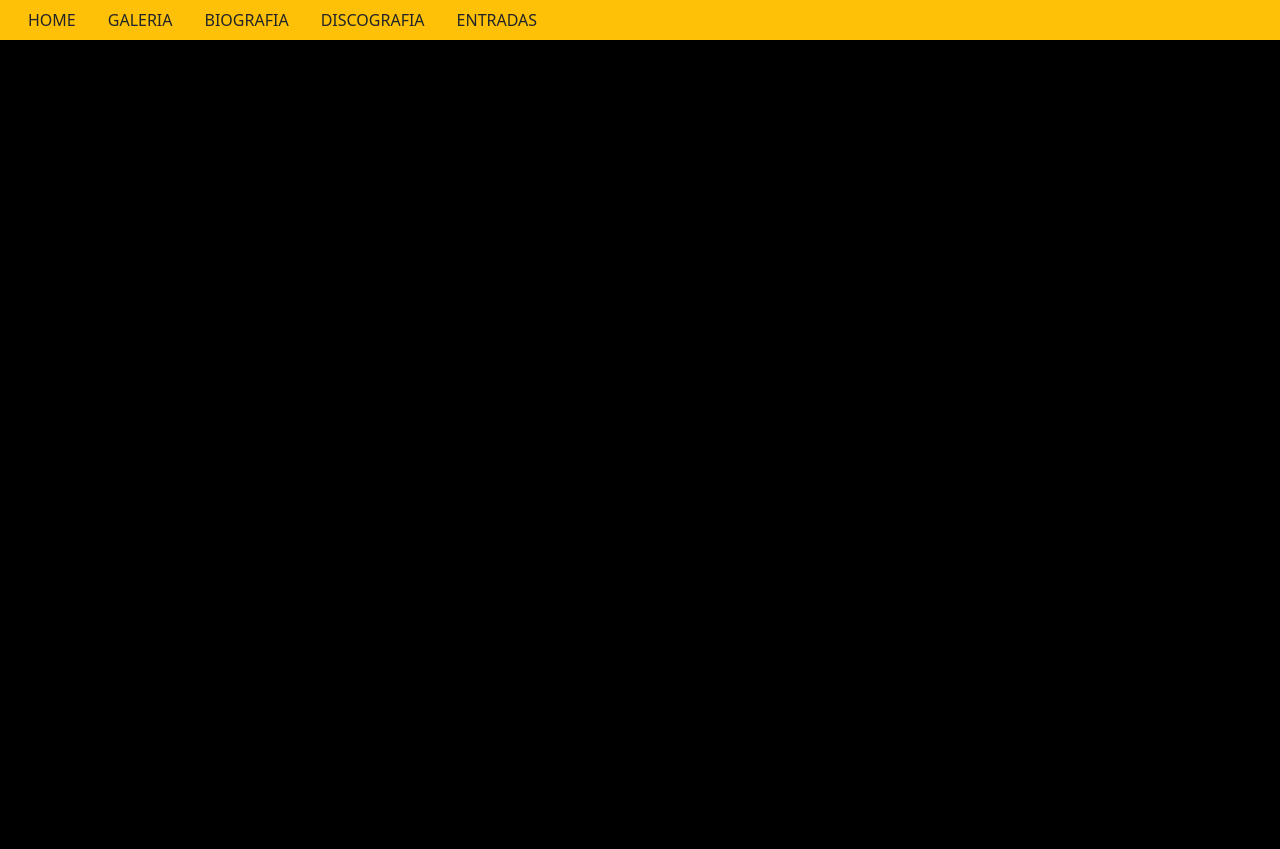
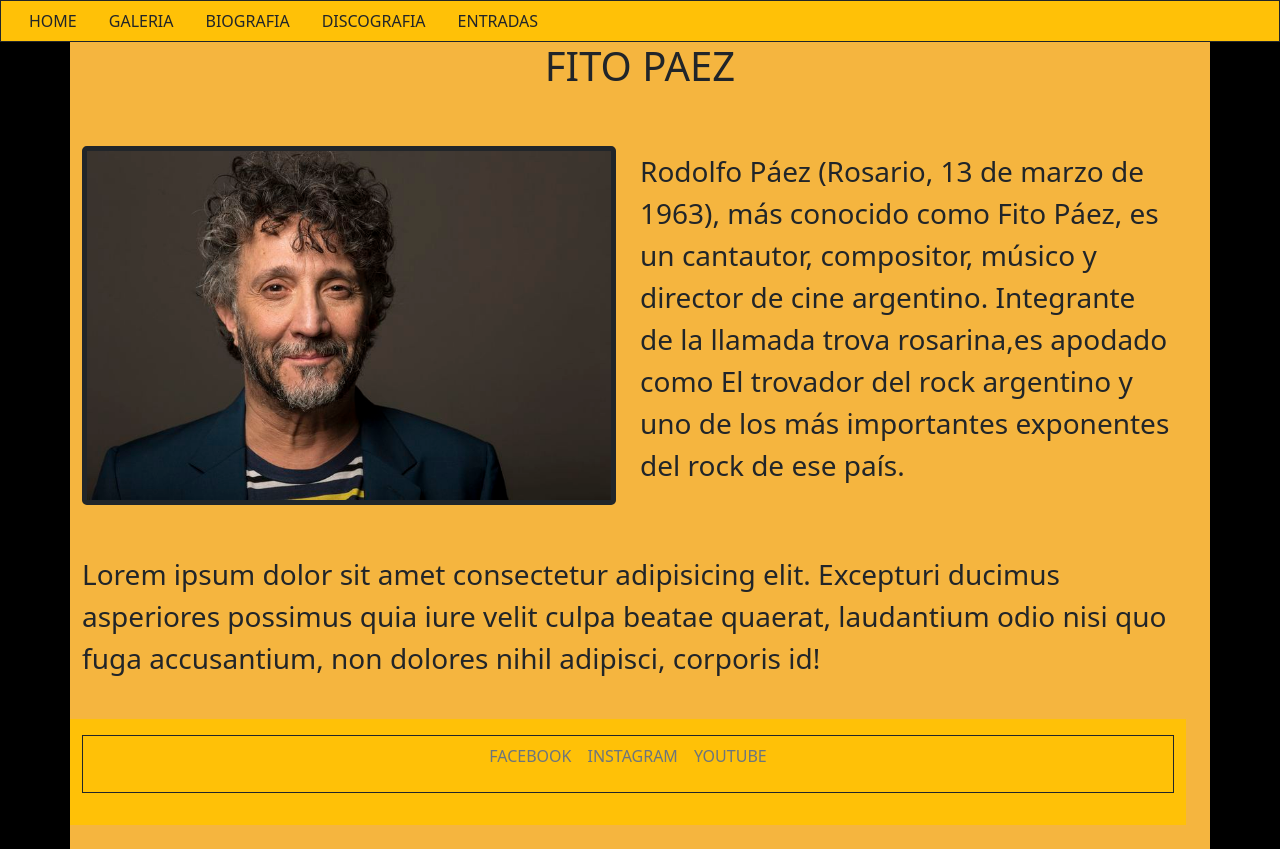
Before and after one commit to ArielFerraro/TrabajoBootstrap, a plain HTML site: page index.html in a window 1280 px wide. Before the commit the page ends 800 px from the top, so only its background shows below. Drawn offline with nearby package versions, Linux system fonts and the light colour scheme.

Commit message:
se le agergó estilo a la web

```diff
--- a/index.html
+++ b/index.html
@@ -8,9 +8,9 @@
     <link rel="stylesheet" href="style.css">
 </head>
 <body>
-    <div class="container-fluid">
+    <div class="container-fluid fondo_negro">
             <div class="row">
-            <div class="col-md-12 bg-warning">
+                <div class="bg-warning border border-dark">
                     <ul class="nav">
                         <li class="nav-item">
                             <a class="nav-link active text-dark" aria-current="page" href="#">HOME</a>
@@ -29,14 +29,46 @@
                         </li>
                     </ul>
             </div>
+
     </div>
-        <div class="container">
+    <div class="container-fluid">
+        <div class="container fondo_container">
                 <div class="row">
-                <div class="col-md-12 bg-warning">
-
+                    <div class="col-md-12 text-center pb-5">
+                        <div>
+                        <h1>FITO PAEZ</h1>
+                        </div>
+                </div>
+                <div class="row">
+                    <div class="col-md-6">
+                        <div>
+                        <img src="./imagen/fitopaezz.jpg" class="border border-dark border border-5 rounded-3 img-fluid " alt="fito paez">
+                        </div>
+                    </div>
+                    <div class="col-md-6 pt-1 fs-3">
+                        <div>
+                            <p>Rodolfo Páez (Rosario, 13 de marzo de 1963), más conocido como Fito Páez, es un cantautor, compositor, músico y director de cine argentino. Integrante de la llamada trova rosarina,es apodado como El trovador del rock argentino y uno de los más importantes exponentes del rock de ese país.</p>
                         </div>
                     </div>
                 </div>
+                <div class="row">
+                    <div class="pt-5 fs-3">
+                        <p>Lorem ipsum dolor sit amet consectetur adipisicing elit. Excepturi ducimus asperiores possimus quia iure velit culpa beatae quaerat, laudantium odio nisi quo fuga accusantium, non dolores nihil adipisci, corporis id!</p>
+                    </div>
+                </div>
+                <div class="row">
+                    <footer class=" bg-warning py-3 my-4">
+                        <ul class="nav justify-content-center border border-dark border-bottom pb-3 mb-3">
+                            <li class="nav-item"><a href="https://www.facebook.com/fitopaez" class="nav-link px-2 text-muted">FACEBOOK</a></li>
+                            <li class="nav-item"><a href="https://www.instagram.com/fitopaezmusica/" class="nav-link px-2 text-muted">INSTAGRAM</a></li>
+                            <li class="nav-item"><a href="https://www.youtube.com/channel/UCnlr4LDiHnZCazpfuCT1czg" class="nav-link px-2 text-muted">YOUTUBE</a></li>
+                        </ul>
+                    </footer>
+                </div>
+            </div>
+        </div>
+    </div>
+
     </div>
 
 
--- a/style.css
+++ b/style.css
@@ -1,3 +1,7 @@
-body {
-    background-color: black;
+.fondo_negro {
+    background-color: rgb(0, 0, 0);
 }
+
+.fondo_container {
+    background-color: rgb(245, 181, 63);
+}
```
Also changed, not shown: galeria.html (+2 -2 lines). Lines whose indentation alone changed are shown as unchanged.
